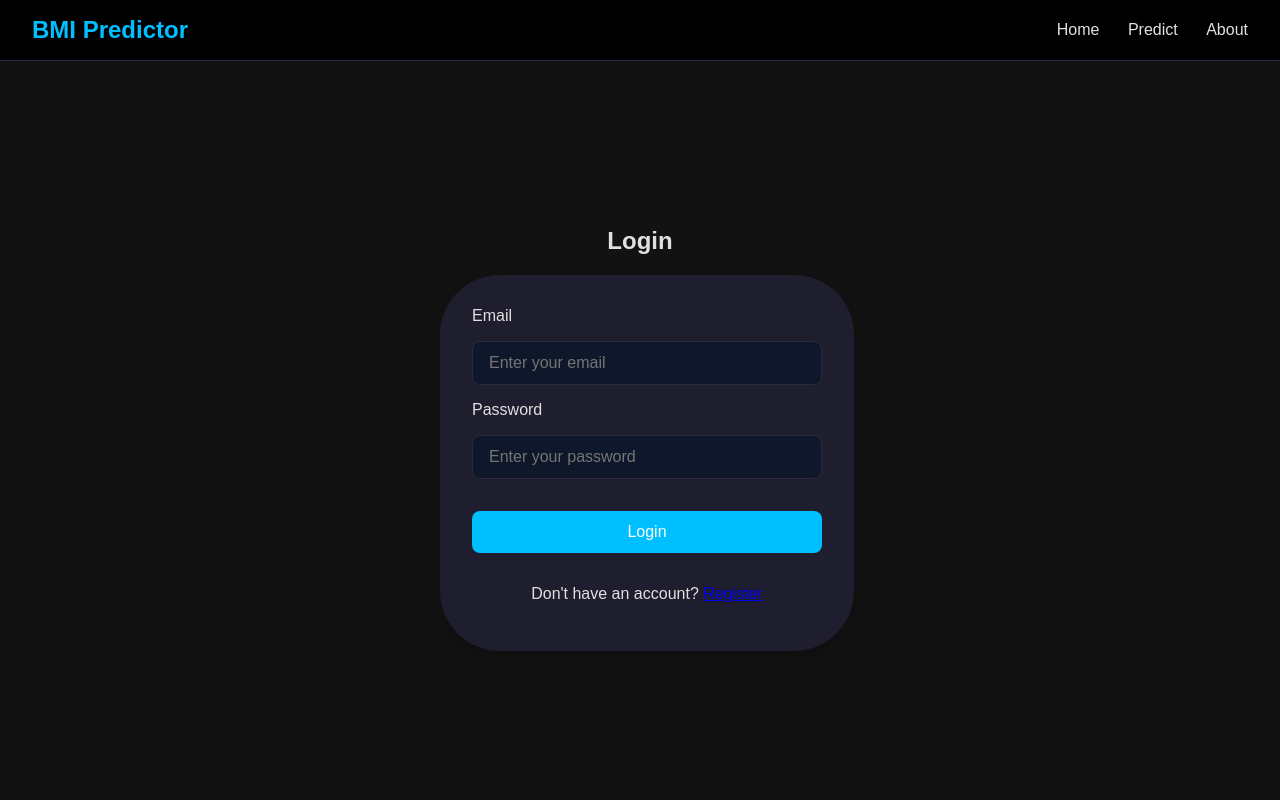
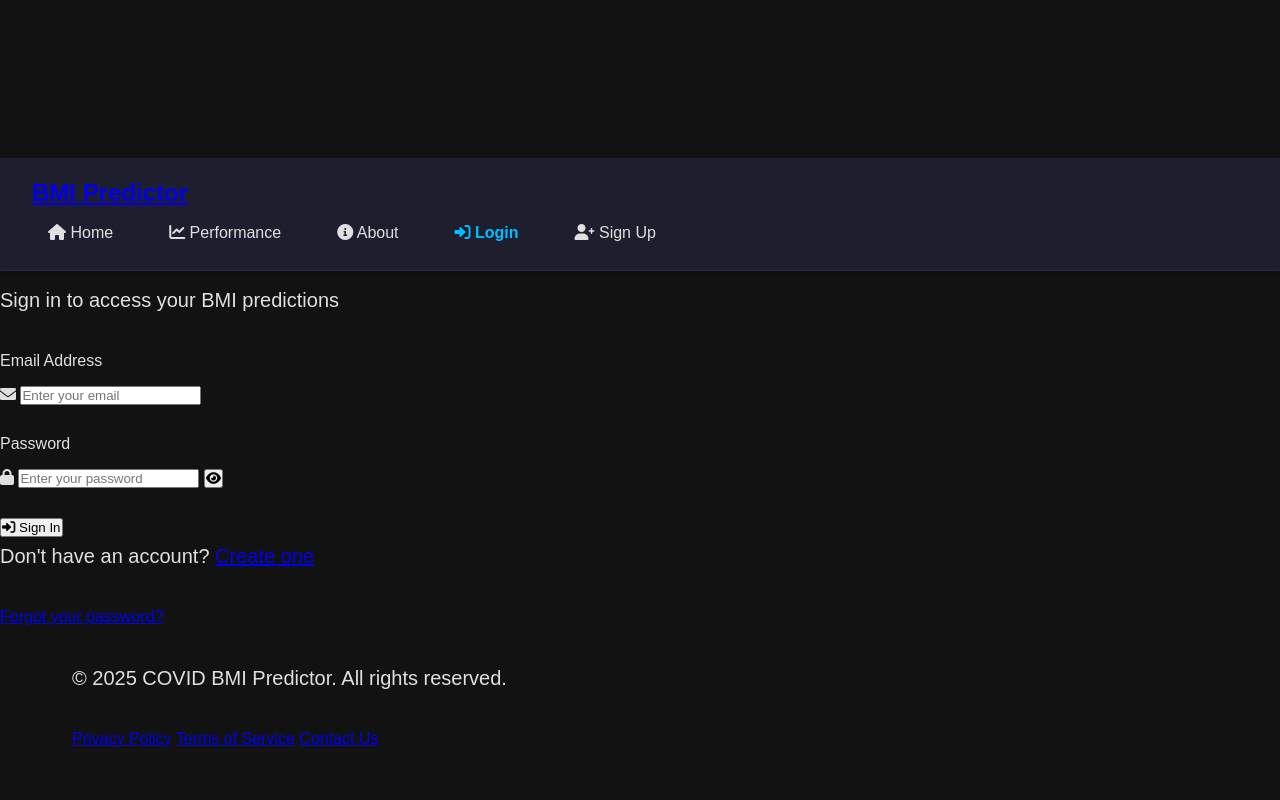
Before and after one commit to kunalshinde1214/PracticeBMI, a Flask app: page /login in a window 1280 px wide. Run offline with Flask 3, Linux system fonts and the light colour scheme; a map, chart or similar area stays blank; parts of the project's set-up code (start-up, migrations or seed data) failed here and were passed over.

Commit message:
Update login.html

```diff
--- a/templates/login.html
+++ b/templates/login.html
@@ -1,47 +1,69 @@
-<!DOCTYPE html>
-<html lang="en">
-<head>
-  <meta charset="UTF-8"/>
-  <meta name="viewport" content="width=device-width, initial-scale=1.0"/>
-  <title>Login - COVID BMI Predictor</title>
-  <link rel="stylesheet" href="{{ url_for('static', filename='auth.css') }}"/>
-</head>
-<body>
-  <nav class="nav">
-    <div class="logo">BMI Predictor</div>
-    <div class="nav-links">
-      <a href="#">Home</a>
-      <a href="#">Predict</a>
-      <a href="#">About</a>
+{% extends "base.html" %}
+
+{% block title %}Login - COVID BMI Predictor{% endblock %}
+
+{% block content %}
+<div class="auth-container">
+    <div class="auth-card floating-card" data-delay="0">
+        <div class="glass-card auth-form">
+            <div class="auth-header">
+                <div class="auth-icon">
+                    <i class="fas fa-sign-in-alt"></i>
+                </div>
+                <h1>Welcome Back</h1>
+                <p>Sign in to access your BMI predictions</p>
+            </div>
+
+            <form method="POST" class="form" id="loginForm">
+                <div class="form-group">
+                    <label for="email">Email Address</label>
+                    <div class="input-wrapper">
+                        <i class="fas fa-envelope input-icon"></i>
+                        <input type="email" id="email" name="email" placeholder="Enter your email" required>
+                    </div>
+                </div>
+
+                <div class="form-group">
+                    <label for="password">Password</label>
+                    <div class="input-wrapper">
+                        <i class="fas fa-lock input-icon"></i>
+                        <input type="password" id="password" name="password" placeholder="Enter your password" required>
+                        <button type="button" class="password-toggle" onclick="togglePassword('password')">
+                            <i class="fas fa-eye"></i>
+                        </button>
+                    </div>
+                </div>
+
+                <button type="submit" class="btn btn-primary btn-glow btn-full">
+                    <i class="fas fa-sign-in-alt"></i>
+                    Sign In
+                </button>
+            </form>
+
+            <div class="auth-footer">
+                <p>Don't have an account? <a href="{{ url_for('signup') }}">Create one</a></p>
+                <a href="#" class="forgot-link">Forgot your password?</a>
+            </div>
+        </div>
     </div>
-  </nav>
+</div>
+{% endblock %}
 
-  <section id="login" class="section">
-    <div class="container" style="max-width: 400px;">
-      <h2 class="section-title" style="text-align: center;">Login</h2>
-      {% with messages = get_flashed_messages(with_categories=true) %}
-        {% if messages %}
-          <ul class="flashes">
-            {% for category, message in messages %}
-              <li class="flash flash-{{ category }}">{{ message }}</li>
-            {% endfor %}
-          </ul>
-        {% endif %}
-      {% endwith %}
-      <form method="POST" action="{{ url_for('login') }}" class="form-card">
-        <label for="email">Email</label>
-        <input type="email" id="email" name="email" class="input" placeholder="Enter your email" required/>
+{% block extra_scripts %}
+<script>
+function togglePassword(inputId) {
+    const input = document.getElementById(inputId);
+    const icon = input.nextElementSibling.querySelector('i');
 
-        <label for="password">Password</label>
-        <input type="password" id="password" name="password" class="input" placeholder="Enter your password" required/>
-
-        <button type="submit" class="button" style="width: 100%; margin-top: 1rem;">Login</button>
-        <p style="margin-top: 1rem; text-align: center;">
-          Don't have an account? <a href="{{ url_for('signup') }}" class="btn btn-primary">Register</a>
-
-        </p>
-      </form>
-    </div>
-  </section>
-</body>
-</html>
+    if (input.type === 'password') {
+        input.type = 'text';
+        icon.classList.remove('fa-eye');
+        icon.classList.add('fa-eye-slash');
+    } else {
+        input.type = 'password';
+        icon.classList.remove('fa-eye-slash');
+        icon.classList.add('fa-eye');
+    }
+}
+</script>
+{% endblock %}
```
